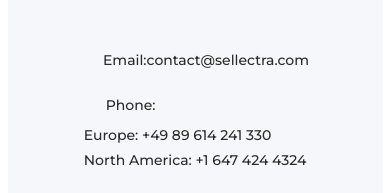
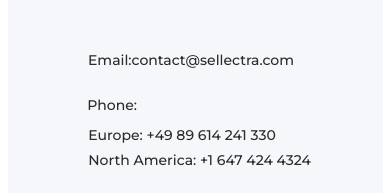
Before and after one commit to Viktor-Pozhydaiev/html-css-trainee, a plain HTML site: page index.html in a window 390 px wide. Shown: the part 4311-4504 px from the top of the page. Drawn offline with nearby package versions, Linux system fonts and the light colour scheme.

Commit message:
fixed bugs in contact section

```diff
--- a/sass/layout/_contact-us.scss
+++ b/sass/layout/_contact-us.scss
@@ -110,6 +110,8 @@
         display: flex;
         flex-direction: column;
         align-items: center;
+        padding-right: 70px;
+        padding-left: 40px;
     }
     .mail-contact{
         display: flex;
@@ -123,6 +125,7 @@
     .tell-wrapper{
         display: flex;
         flex-direction: column;
+        padding-left: 23px;
     }
     .tel-contact{
         display: flex;
@@ -133,6 +136,7 @@
         line-height: 2.5;
         color: var(--text-decoration-color);
         padding-top: 10px;
+        padding-left: 16px;
     }
     .address-link{
         font-family: var(--secondary-font);
```
Also changed, not shown: css/main.css, css/main.min.css, 2 other files.
